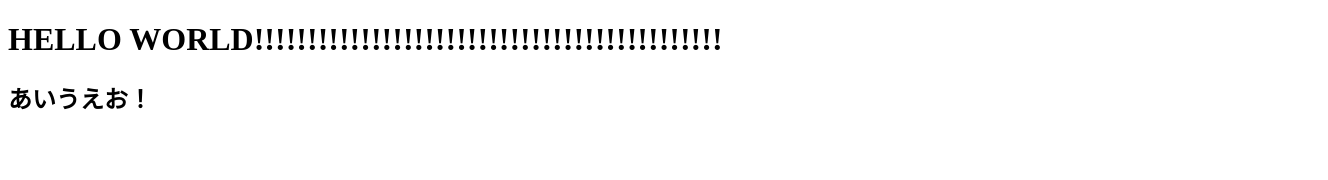
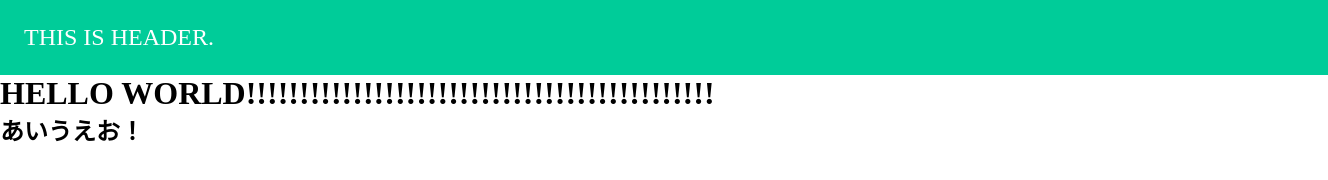
Before and after one commit to shimahi/hello_git, a plain HTML site: page index.html in a window 1280 px wide. Shown: the whole page, 1328 px wide, since content can reach past the window. Drawn offline with Linux system fonts and the light colour scheme.

Commit message:
ヘッダー作ったよ！

```diff
--- /dev/null
+++ b/index.css
@@ -0,0 +1,11 @@
+* {
+  padding: 0;
+  margin: 0;
+}
+.header {
+  background-color: #0c9;
+  color: #fff;
+  font-size: 24px;
+  width: 100%;
+  padding: 24px ;
+}
--- a/index.html
+++ b/index.html
@@ -3,9 +3,11 @@
 <head>
   <meta charset="UTF-8">
   <meta name="viewport" content="width=device-width, initial-scale=1.0">
+  <link rel="stylesheet" href="./index.css">
   <title>Document</title>
 </head>
 <body>
+  <header class="header">THIS IS HEADER.</header>
   <h1>HELLO WORLD!!!!!!!!!!!!!!!!!!!!!!!!!!!!!!!!!!!!!!!!!!!!</h1>
   <h2>あいうえお！</h2>
 </body>
```
